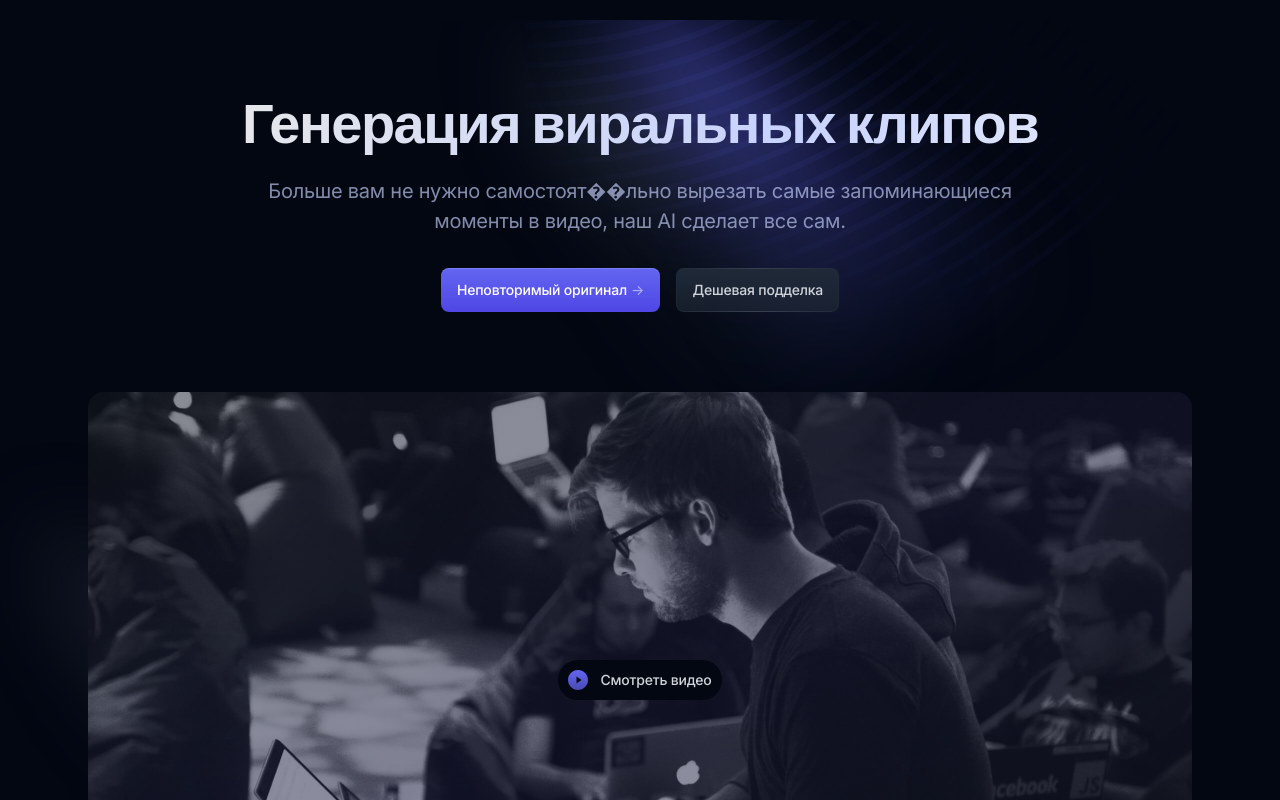
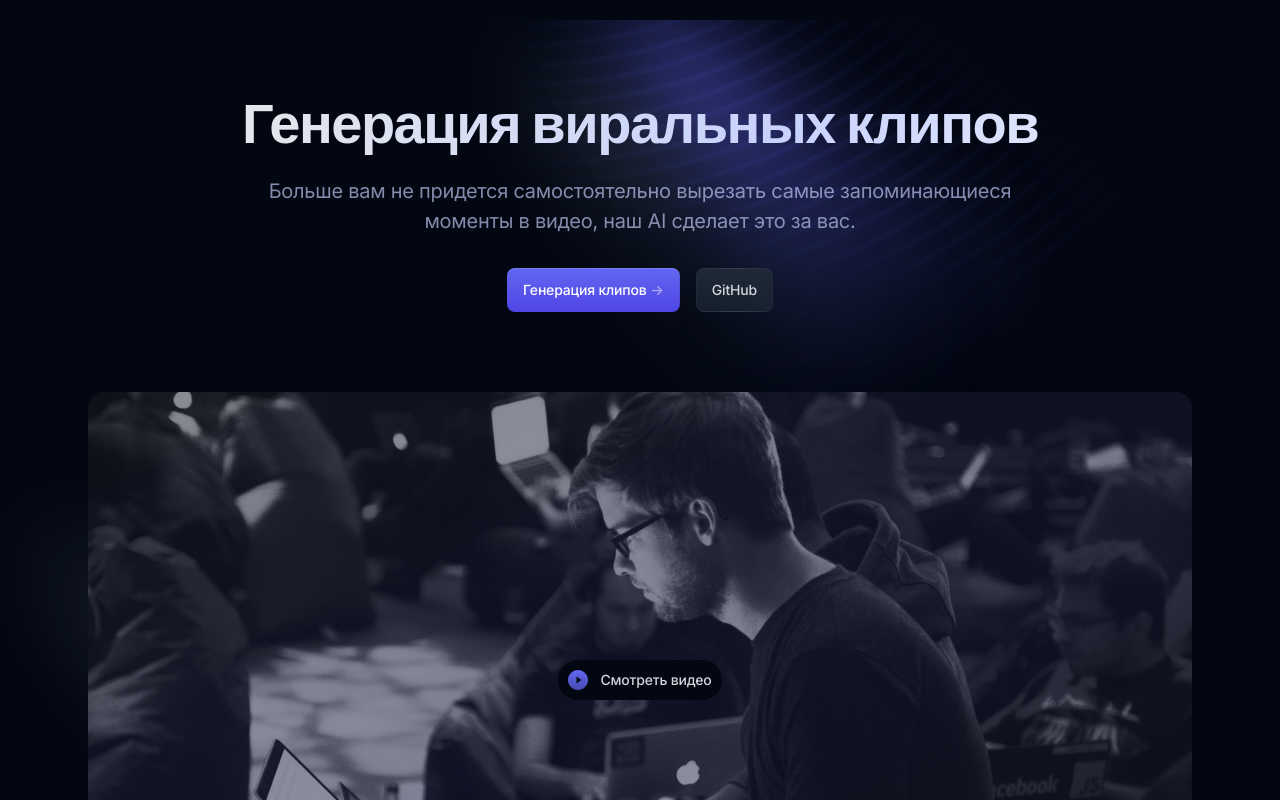
Before and after one commit to GoshaLetov/hacks-viral-frontend, a Next.js app: page / in a window 1280 px wide. Shown: the top 800 px of the page. Built offline with nearby package versions, Linux system fonts and the light colour scheme.

Commit message:
change video, change welcome page

```diff
--- a/components/default/welcome-home.tsx
+++ b/components/default/welcome-home.tsx
@@ -21,7 +21,7 @@ export default function WelcomeHome() {
                 data-aos="fade-up"
                 data-aos-delay={200}
               >
-                Больше вам не нужно самостоят��льно вырезать самые запоминающиеся моменты в видео, наш AI сделает все сам.
+                Больше вам не придется самостоятельно вырезать самые запоминающиеся моменты в видео, наш AI сделает это за вас.
               </p>
               <div className="mx-auto max-w-xs sm:flex sm:max-w-none sm:justify-center">
                 <div data-aos="fade-up" data-aos-delay={400}>
@@ -30,7 +30,7 @@ export default function WelcomeHome() {
                     href="upload/"
                   >
                     <span className="relative inline-flex items-center">
-                      Неповторимый оригинал
+                      Генерация клипов
                       <span className="ml-1 tracking-normal text-white/50 transition-transform group-hover:translate-x-0.5">
                         -&gt;
                       </span>
@@ -40,9 +40,11 @@ export default function WelcomeHome() {
                 <div data-aos="fade-up" data-aos-delay={600}>
                   <a
                     className="btn relative w-full bg-gradient-to-b from-gray-800 to-gray-800/60 bg-[length:100%_100%] bg-[bottom] text-gray-300 before:pointer-events-none before:absolute before:inset-0 before:rounded-[inherit] before:border before:border-transparent before:[background:linear-gradient(to_right,theme(colors.gray.800),theme(colors.gray.700),theme(colors.gray.800))_border-box] before:[mask-composite:exclude_!important] before:[mask:linear-gradient(white_0_0)_padding-box,_linear-gradient(white_0_0)] hover:bg-[length:100%_150%] sm:ml-4 sm:w-auto"
-                    href="https://vizard.ai/"
+                    href="https://github.com/Vtmpas/hack_viral"
+                    target="_blank"
+                    rel="noopener noreferrer"
                   >
-                    Дешевая подделка
+                    GitHub
                   </a>
                 </div>
               </div>
```
Also changed, not shown: 1 other file (tests, documents, lock files or other folders).
